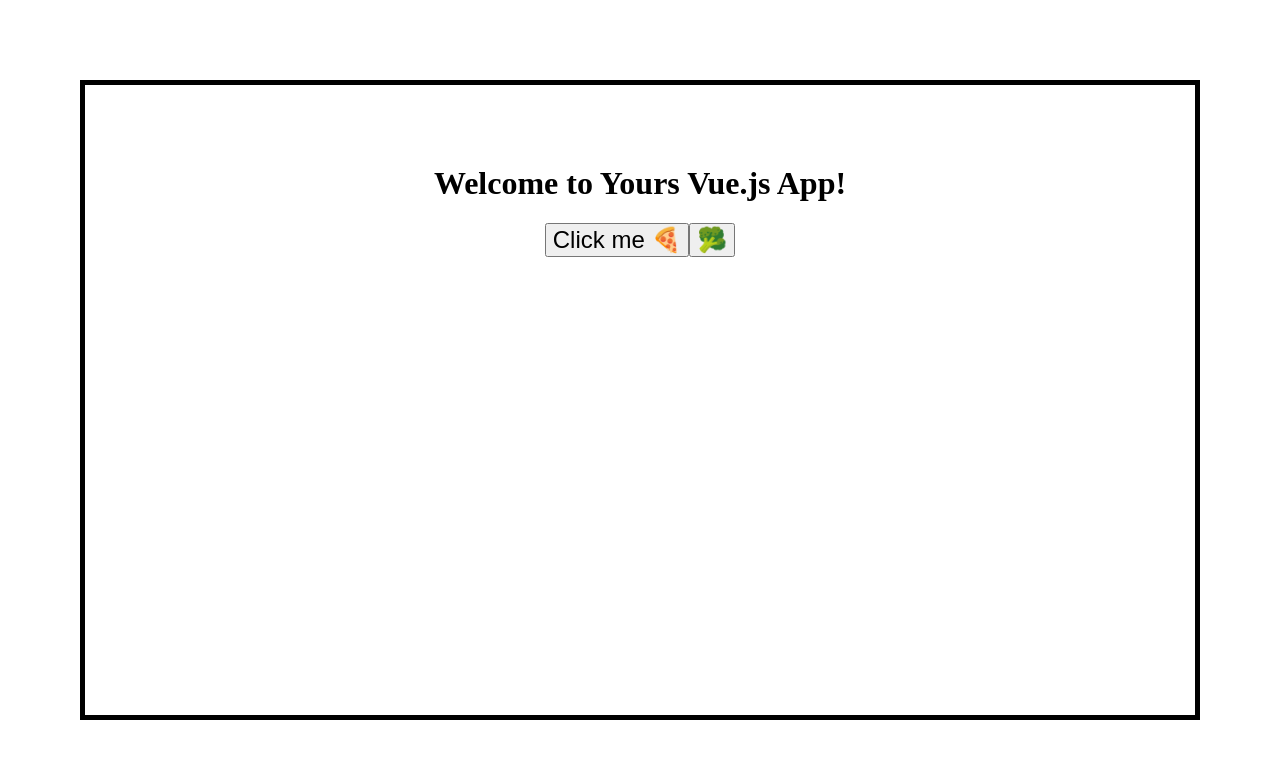
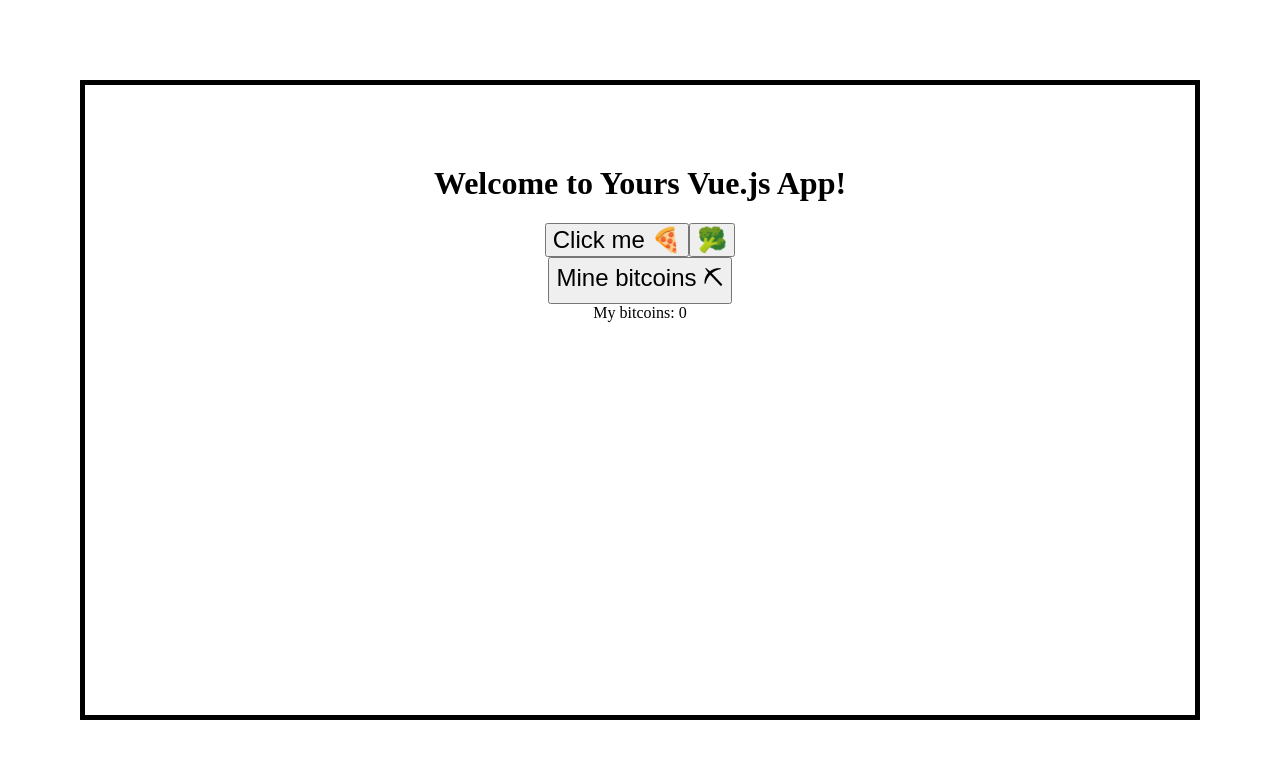
Before and after one commit to ellipticaldoor/vue-example, a Vue app: page / in a window 1280 px wide. Shown: the top 758 px of the page. Built offline with nearby package versions, Linux system fonts and the light colour scheme.

Commit message:
Add computed example

```diff
--- a/src/App.vue
+++ b/src/App.vue
@@ -5,6 +5,10 @@
 		<button v-on:click="giveMe('🥦')">🥦</button>
 
 		<div>{{ '🥑'.repeat(this.foodCounter) }}</div>
+
+		<button v-on:click="minedTimes += 1">Mine bitcoins ⛏</button>
+		<div>My bitcoins: {{ bitcoins }}</div>
+		<div>{{ '💰'.repeat(bitcoins) }}</div>
 	</div>
 </template>
 
@@ -16,6 +20,7 @@
 		return {
 			msg: 'Welcome to Yours Vue.js App!',
 			foodCounter: 0,
+			minedTimes: 0,
 		};
 	},
 
@@ -29,6 +34,13 @@
 			console.log(food.repeat(this.foodCounter));
 		},
 	},
+
+	computed: {
+		bitcoins() {
+			console.log('You asked how bitcoin you have');
+			return this.minedTimes * 2;
+		},
+	},
 };
 </script>
 
```
Also changed, not shown: 1 other file (tests, documents, lock files or other folders).
